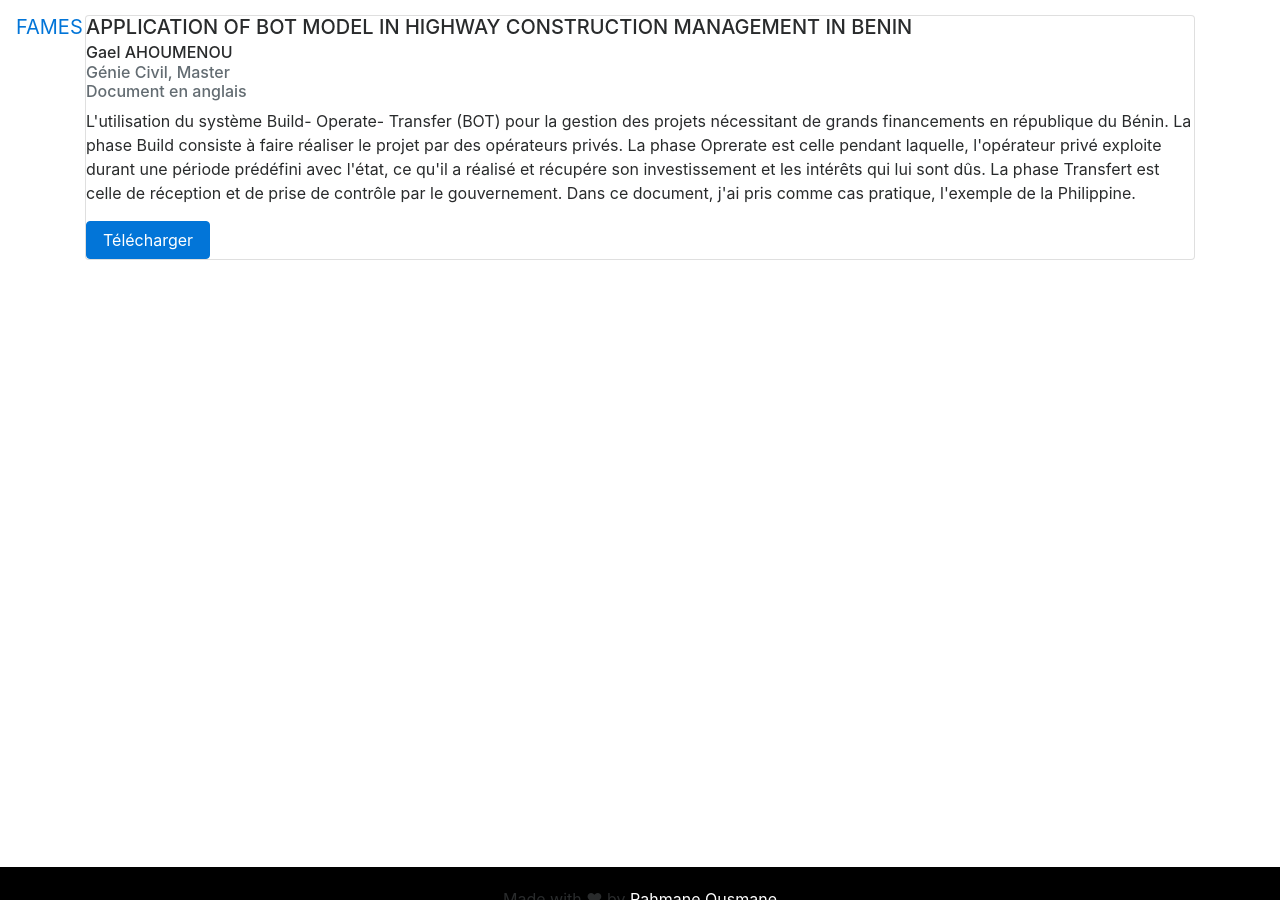
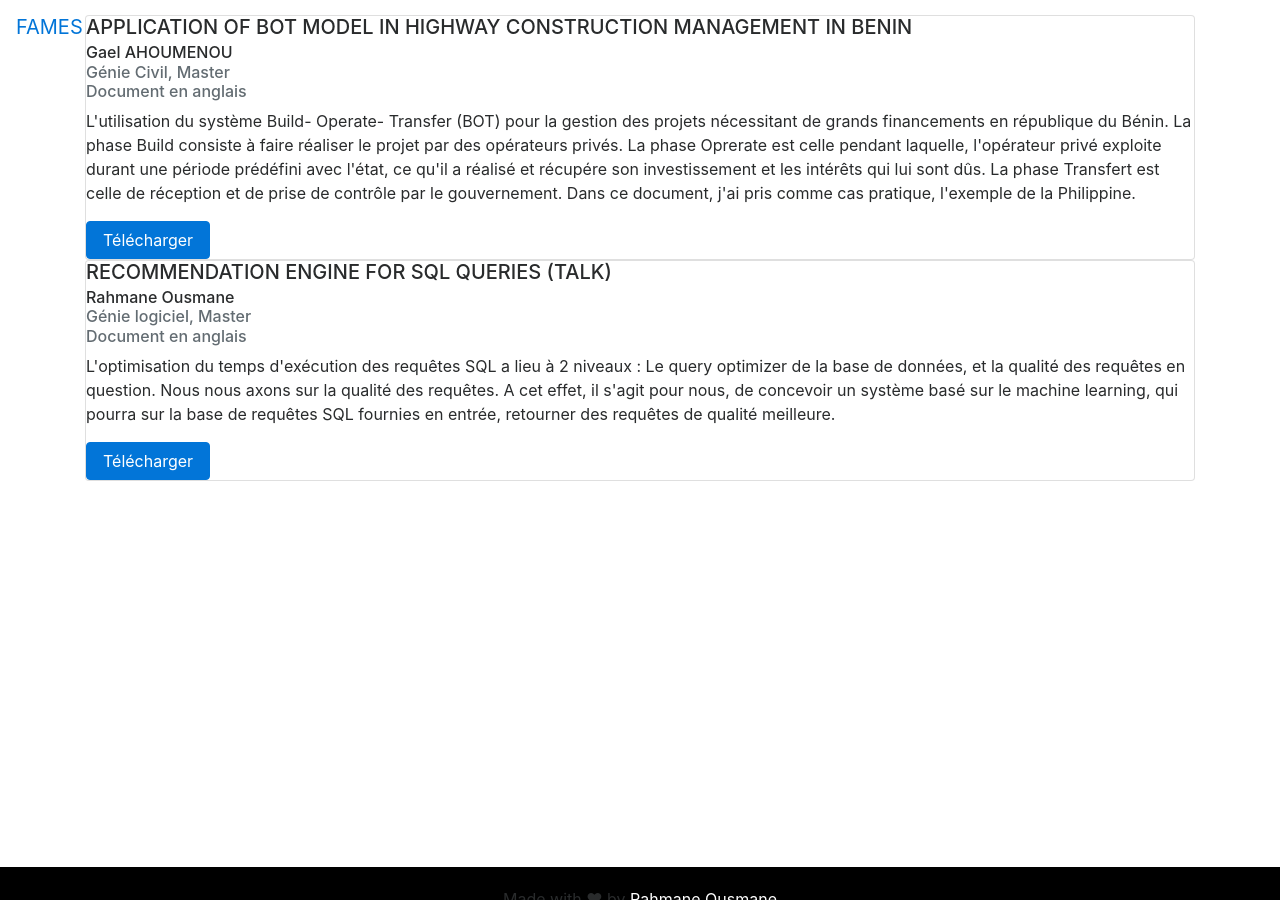
Before and after one commit to femifranzfreddy/famesbeninchine.org, a Jekyll site: the page built from docs/index.html, in a window 1280 px wide and 900 px high, scrolled down 312 px. Built offline with Jekyll 4.4.1, drawn with Linux system fonts in a browser that asks for light colours; nearby versions of some CDN libraries.

Commit message:
Add new doc

```diff
--- a/_data/docs.yml
+++ b/_data/docs.yml
@@ -8,3 +8,14 @@
   download_url: "https://github.com/famesbeninchine/docs/raw/master/1/bot_model_in_highway_construction_management.pdf"
   description: "L'utilisation du système Build- Operate- Transfer (BOT) pour la gestion des projets nécessitant de grands financements en république du Bénin.
   La phase Build consiste à faire réaliser le projet par des opérateurs privés. La phase Oprerate est celle pendant laquelle, l'opérateur privé exploite durant une période prédéfini avec l'état, ce qu'il a réalisé et récupére son investissement et les intérêts qui lui sont dûs. La phase Transfert est celle de réception et de prise de contrôle par le gouvernement. Dans ce document, j'ai pris comme cas pratique, l'exemple de la Philippine."
+
+- id: 2
+  title: "RECOMMENDATION ENGINE FOR SQL QUERIES (TALK)"
+  language: anglais
+  author: "Rahmane Ousmane"
+  field: "Génie logiciel"
+  option: "Intelligence artificielle"
+  level: "Master"
+  download_url: "https://github.com/famesbeninchine/docs/raw/master/2/recommendation_engine_for_sql_queries.pdf"
+  description: "L'optimisation du temps d'exécution des requêtes SQL a lieu à 2 niveaux : Le query optimizer de la base de données, et la qualité des requêtes en question. Nous nous axons sur la qualité des requêtes.
+  A cet effet, il s'agit pour nous, de concevoir un système basé sur le machine learning, qui pourra sur la base de requêtes SQL fournies en entrée, retourner des requêtes de qualité meilleure."
```
